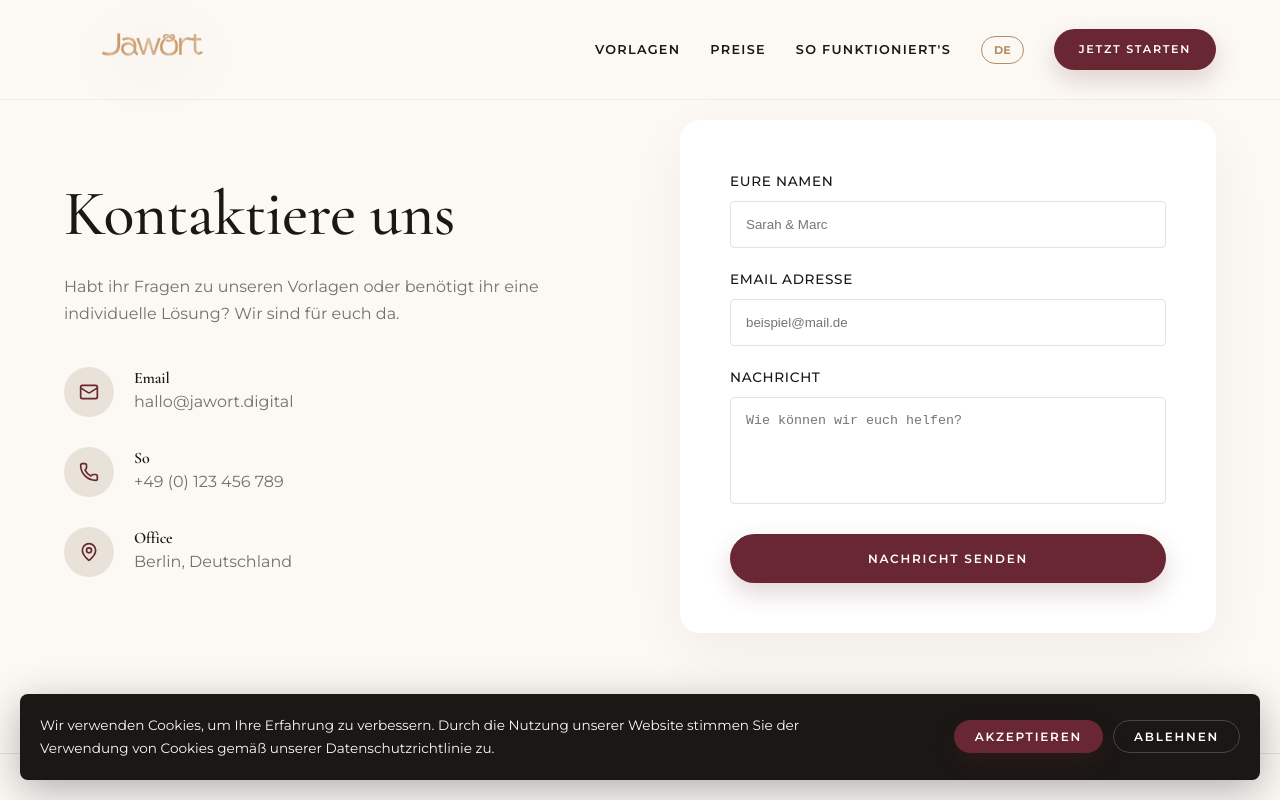
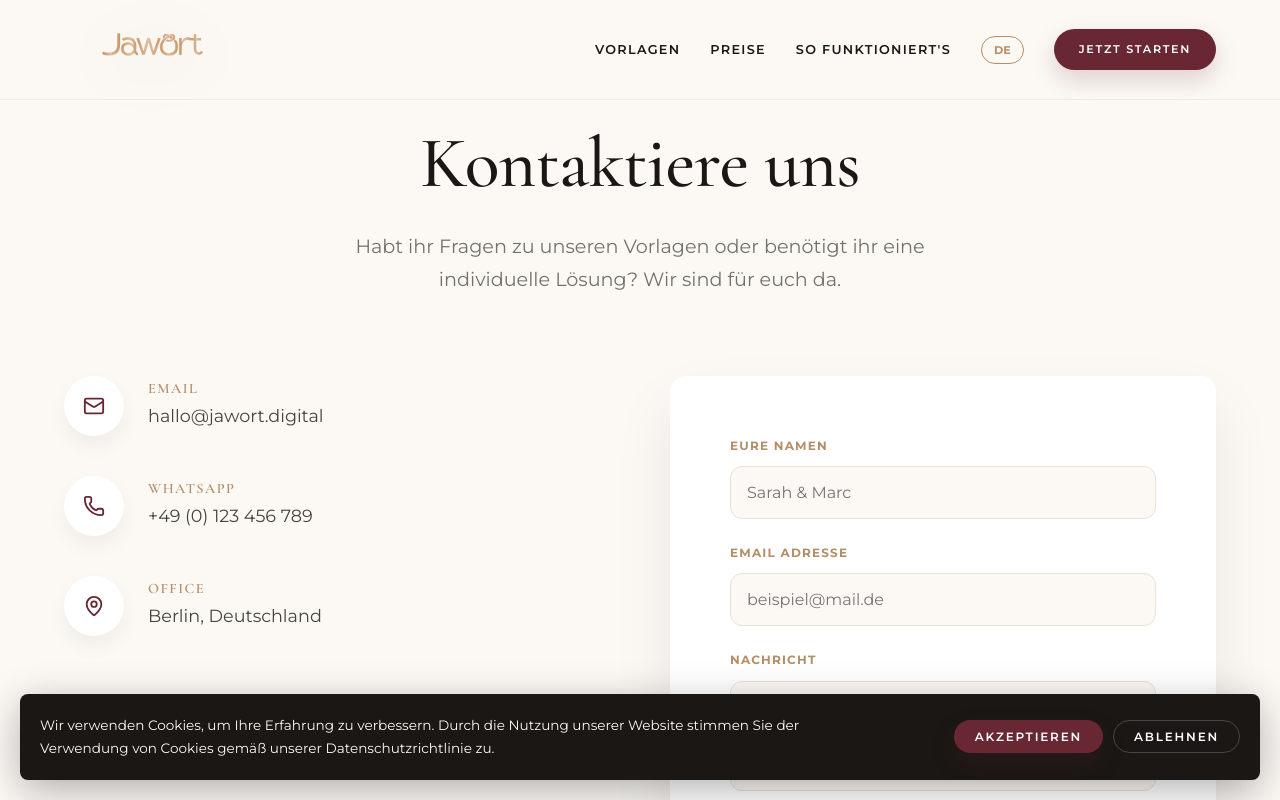
Before and after one commit to eslamhabashy/jawort, a React (Vite) app: page /contact in a window 1280 px wide. Shown: the top 800 px of the page. Built offline with nearby package versions, Linux system fonts and the light colour scheme.

Commit message:
fix: update German translation and improve centering on secondary pages

```diff
--- a/src/i18n.js
+++ b/src/i18n.js
@@ -11,6 +11,7 @@ const resources = {
         start: 'Jetzt starten'
       },
       hero: {
+        overline: 'Digitale Hochzeitseinladungen',
         title: 'Dein Jawort. Unvergesslich.',
         subtitle: 'Personalisierte digitale Hochzeitseinladungen mit RSVP, interaktiven Karten und deiner eigenen Hochzeitsseite.',
         ctaPrimary: 'Vorlagen entdecken',
@@ -161,6 +162,7 @@ const resources = {
         start: 'Get started'
       },
       hero: {
+        overline: 'Digital Wedding Invitations',
         title: 'Jawort. Unforgettable.',
         subtitle: 'Personalized digital wedding invitations with RSVP, interactive maps, and your own wedding page.',
         ctaPrimary: 'Explore Templates',
--- a/src/pages/ContactPage.jsx
+++ b/src/pages/ContactPage.jsx
@@ -6,67 +6,67 @@ import { Mail, Phone, MapPin } from 'lucide-react';
 const ContactPage = () => {
   const { t } = useTranslation();
   return (
-    <div className="section-padding page-clearance">
+    <div className="section-padding page-clearance" style={{ backgroundColor: 'var(--parchment)', minHeight: '100vh' }}>
       <div className="container">
-        <div style={{ display: 'grid', gridTemplateColumns: 'repeat(auto-fit, minmax(400px, 1fr))', gap: '80px', alignItems: 'center' }}>
-          <div>
-            <h1 style={{ fontSize: '4rem', marginBottom: '20px' }}>{t('contactPage.title')}</h1>
-            <p style={{ opacity: 0.6, marginBottom: '40px' }}>
-              {t('contactPage.subtitle')}
-            </p>
+        {/* Centered Header */}
+        <div style={{ textAlign: 'center', marginBottom: '80px' }}>
+          <h1 style={{ fontSize: 'clamp(2.5rem, 8vw, 4.5rem)', marginBottom: '24px' }}>{t('contactPage.title')}</h1>
+          <p style={{ opacity: 0.6, maxWidth: '600px', margin: '0 auto', fontSize: 'clamp(1rem, 2vw, 1.2rem)' }}>
+            {t('contactPage.subtitle')}
+          </p>
+        </div>
 
-            <div style={{ display: 'flex', flexDirection: 'column', gap: '30px' }}>
-              <div style={{ display: 'flex', gap: '20px', alignItems: 'center' }}>
-                <div style={{ width: '50px', height: '50px', borderRadius: '50%', background: 'var(--sand)', display: 'flex', alignItems: 'center', justifyContent: 'center', color: 'var(--accent)' }}>
-                  <Mail size={20} />
+        <div style={{ display: 'grid', gridTemplateColumns: 'repeat(auto-fit, minmax(320px, 1fr))', gap: '60px', alignItems: 'start' }}>
+          {/* Info Section */}
+          <div style={{ display: 'flex', flexDirection: 'column', gap: '40px' }}>
+            {[
+              { icon: <Mail size={22} />, label: 'Email', value: 'hallo@jawort.digital' },
+              { icon: <Phone size={22} />, label: 'WhatsApp', value: '+49 (0) 123 456 789' },
+              { icon: <MapPin size={22} />, label: t('contactPage.office'), value: t('contactPage.location') }
+            ].map((item, i) => (
+              <div key={i} style={{ display: 'flex', gap: '24px', alignItems: 'center' }}>
+                <div style={{
+                  width: '60px', height: '60px', borderRadius: '50%',
+                  background: 'var(--white)', display: 'flex',
+                  alignItems: 'center', justifyContent: 'center',
+                  color: 'var(--accent)', boxShadow: '0 10px 20px rgba(0,0,0,0.05)'
+                }}>
+                  {item.icon}
                 </div>
                 <div>
-                  <h4 style={{ fontWeight: '600' }}>Email</h4>
-                  <p style={{ opacity: 0.6 }}>hallo@jawort.digital</p>
+                  <h4 style={{ fontWeight: '600', fontSize: '0.9rem', textTransform: 'uppercase', letterSpacing: '0.1em', color: 'var(--accent-gold)', marginBottom: '4px' }}>{item.label}</h4>
+                  <p style={{ opacity: 0.8, fontSize: '1.1rem' }}>{item.value}</p>
                 </div>
               </div>
-
-              <div style={{ display: 'flex', gap: '20px', alignItems: 'center' }}>
-                <div style={{ width: '50px', height: '50px', borderRadius: '50%', background: 'var(--sand)', display: 'flex', alignItems: 'center', justifyContent: 'center', color: 'var(--accent)' }}>
-                  <Phone size={20} />
-                </div>
-                <div>
-                  <h4 style={{ fontWeight: '600' }}>{t('howItWorksPage.title').split(' ')[0]}</h4>
-                  <p style={{ opacity: 0.6 }}>+49 (0) 123 456 789</p>
-                </div>
-              </div>
-
-              <div style={{ display: 'flex', gap: '20px', alignItems: 'center' }}>
-                <div style={{ width: '50px', height: '50px', borderRadius: '50%', background: 'var(--sand)', display: 'flex', alignItems: 'center', justifyContent: 'center', color: 'var(--accent)' }}>
-                  <MapPin size={20} />
-                </div>
-                <div>
-                  <h4 style={{ fontWeight: '600' }}>{t('contactPage.office')}</h4>
-                  <p style={{ opacity: 0.6 }}>{t('contactPage.location')}</p>
-                </div>
-              </div>
-            </div>
+            ))}
           </div>
 
+          {/* Form Section */}
           <motion.div
-            initial={{ opacity: 0, scale: 0.95 }}
-            animate={{ opacity: 1, scale: 1 }}
-            style={{ background: 'var(--white)', padding: '50px', borderRadius: '20px', boxShadow: '0 20px 60px rgba(0,0,0,0.05)' }}
+            initial={{ opacity: 0, y: 30 }}
+            animate={{ opacity: 1, y: 0 }}
+            style={{
+              background: 'var(--white)',
+              padding: 'clamp(30px, 5vw, 60px)',
+              borderRadius: 'var(--radius-premium)',
+              boxShadow: '0 30px 60px rgba(0,0,0,0.08)'
+            }}
           >
-            <form style={{ display: 'flex', flexDirection: 'column', gap: '20px' }}>
-              <div style={{ display: 'flex', flexDirection: 'column', gap: '8px' }}>
-                <label style={{ fontSize: '0.85rem', fontWeight: '500', textTransform: 'uppercase', letterSpacing: '0.05em' }}>{t('contactPage.name')}</label>
-                <input type="text" placeholder={t('contactPage.placeholderName')} style={{ padding: '15px', borderRadius: '4px', border: '1px solid var(--sand)', outline: 'none' }} />
+            <form style={{ display: 'flex', flexDirection: 'column', gap: '24px' }}>
+              {[
+                { label: t('contactPage.name'), type: 'text', placeholder: t('contactPage.placeholderName') },
+                { label: t('contactPage.email'), type: 'email', placeholder: t('contactPage.placeholderEmail') }
+              ].map((field, i) => (
+                <div key={i} style={{ display: 'flex', flexDirection: 'column', gap: '10px' }}>
+                  <label style={{ fontSize: '0.75rem', fontWeight: '700', textTransform: 'uppercase', letterSpacing: '0.1em', color: 'var(--accent-gold)' }}>{field.label}</label>
+                  <input type={field.type} placeholder={field.placeholder} style={{ padding: '16px', borderRadius: '12px', border: '1px solid var(--sand)', outline: 'none', fontFamily: 'inherit', fontSize: '1rem', background: 'var(--parchment)' }} />
+                </div>
+              ))}
+              <div style={{ display: 'flex', flexDirection: 'column', gap: '10px' }}>
+                <label style={{ fontSize: '0.75rem', fontWeight: '700', textTransform: 'uppercase', letterSpacing: '0.1em', color: 'var(--accent-gold)' }}>{t('contactPage.message')}</label>
+                <textarea rows="4" placeholder={t('contactPage.placeholderMessage')} style={{ padding: '16px', borderRadius: '12px', border: '1px solid var(--sand)', outline: 'none', resize: 'none', fontFamily: 'inherit', fontSize: '1rem', background: 'var(--parchment)' }}></textarea>
               </div>
-              <div style={{ display: 'flex', flexDirection: 'column', gap: '8px' }}>
-                <label style={{ fontSize: '0.85rem', fontWeight: '500', textTransform: 'uppercase', letterSpacing: '0.05em' }}>{t('contactPage.email')}</label>
-                <input type="email" placeholder={t('contactPage.placeholderEmail')} style={{ padding: '15px', borderRadius: '4px', border: '1px solid var(--sand)', outline: 'none' }} />
-              </div>
-              <div style={{ display: 'flex', flexDirection: 'column', gap: '8px' }}>
-                <label style={{ fontSize: '0.85rem', fontWeight: '500', textTransform: 'uppercase', letterSpacing: '0.05em' }}>{t('contactPage.message')}</label>
-                <textarea rows="5" placeholder={t('contactPage.placeholderMessage')} style={{ padding: '15px', borderRadius: '4px', border: '1px solid var(--sand)', outline: 'none', resize: 'none' }}></textarea>
-              </div>
-              <button className="premium-button" style={{ width: '100%', marginTop: '10px' }}>{t('contactPage.send')}</button>
+              <button className="premium-button" style={{ width: '100%', padding: '20px' }}>{t('contactPage.send')}</button>
             </form>
           </motion.div>
         </div>
--- a/src/pages/HowItWorksPage.jsx
+++ b/src/pages/HowItWorksPage.jsx
@@ -39,11 +39,11 @@ const HowItWorksPage = () => {
   ];
 
   return (
-    <div className="section-padding page-clearance">
+    <div className="section-padding page-clearance" style={{ backgroundColor: 'var(--parchment)', minHeight: '100vh' }}>
       <div className="container">
         <div style={{ textAlign: 'center', marginBottom: '80px' }}>
-          <h1 style={{ fontSize: '4rem', marginBottom: '20px' }}>{t('howItWorksPage.title')}</h1>
-          <p style={{ opacity: 0.6, maxWidth: '600px', margin: '0 auto' }}>
+          <h1 style={{ fontSize: 'clamp(2.5rem, 8vw, 4.5rem)', marginBottom: '24px' }}>{t('howItWorksPage.title')}</h1>
+          <p style={{ opacity: 0.6, maxWidth: '600px', margin: '0 auto', fontSize: 'clamp(1rem, 2vw, 1.2rem)' }}>
             {t('howItWorksPage.subtitle')}
           </p>
         </div>
--- a/src/pages/TemplatesPage.jsx
+++ b/src/pages/TemplatesPage.jsx
@@ -16,15 +16,15 @@ const TemplatesPage = () => {
   ];
 
   return (
-    <div className="section-padding page-clearance">
+    <div className="section-padding page-clearance" style={{ backgroundColor: 'var(--parchment)', minHeight: '100vh' }}>
       <div className="container">
         <motion.div
           initial={{ opacity: 0, y: 20 }}
           animate={{ opacity: 1, y: 0 }}
           style={{ textAlign: 'center', marginBottom: '80px' }}
         >
-          <h1 style={{ fontSize: '4rem', marginBottom: '20px' }}>{t('templatesPage.title')}</h1>
-          <p style={{ opacity: 0.6, maxWidth: '600px', margin: '0 auto' }}>
+          <h1 style={{ fontSize: 'clamp(2.5rem, 8vw, 4.5rem)', marginBottom: '24px' }}>{t('templatesPage.title')}</h1>
+          <p style={{ opacity: 0.6, maxWidth: '600px', margin: '0 auto', fontSize: 'clamp(1rem, 2vw, 1.2rem)' }}>
             {t('templatesPage.subtitle')}
           </p>
         </motion.div>
```
